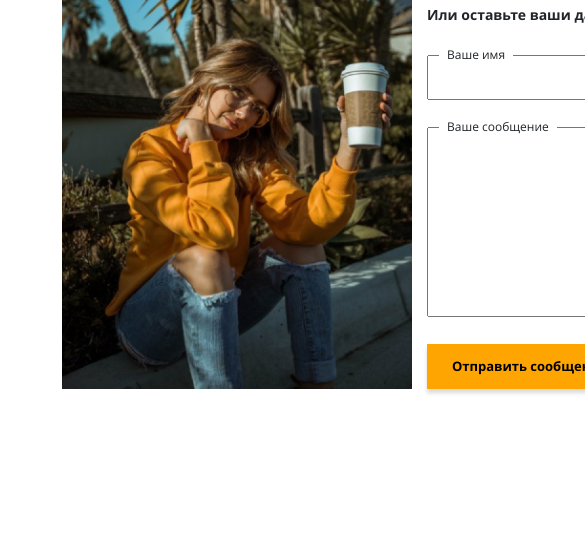
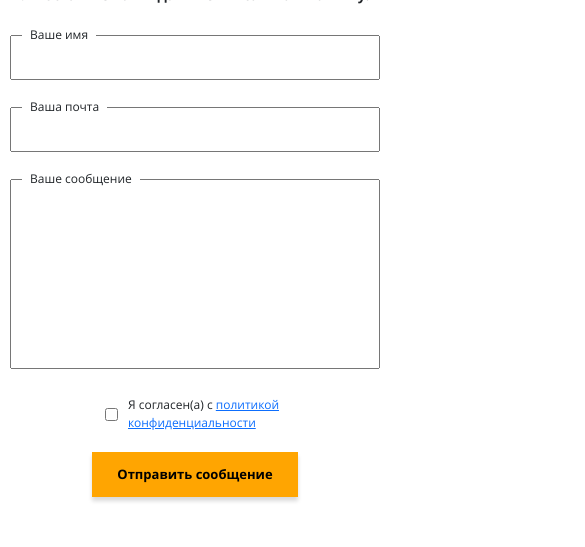
Before and after one commit to IgorPankratov/portfolio, a website: page src/index.html in a window 390 px wide. Shown: the part 8407-8954 px from the top of the page, 585 px wide, since content can reach past the window. Before the commit the page ends 8886 px from the top, so only its background shows below. Drawn offline with nearby package versions, Linux system fonts and the light colour scheme; files that its build step writes are made by us from their sources; files whose address does not match are found by name.

Commit message:
Adaptation of the Cotacta section is completed

```diff
--- a/src/sass/blocks/_media.scss
+++ b/src/sass/blocks/_media.scss
@@ -16,6 +16,19 @@
         grid-template-columns: 40px 195px;
         column-gap: 15px;
       }
+    }
+  }
+  .contacts {
+    &__wrapper {
+      grid-template-columns: 350px 470px;
+      column-gap: 15px;
+    }
+    &__form {
+      grid-template: 45px 190px 45px / repeat(2, 230px);
+      column-gap: 10px;
+    }
+    &__btn {
+      font-size: 13px;
     }
   }
 }
@@ -68,19 +81,19 @@
       }
     }
   }
-  .contacts {
-    &__wrapper {
-      grid-template-columns: 350px 470px;
-      column-gap: 15px;
-    }
-    &__form {
-      grid-template: 45px 190px 45px / repeat(2, 230px);
-      column-gap: 10px;
-    }
-    &__btn {
-      font-size: 13px;
-    }
-  }
+  // .contacts {
+  //   &__wrapper {
+  //     grid-template-columns: 350px 470px;
+  //     column-gap: 15px;
+  //   }
+  //   &__form {
+  //     grid-template: 45px 190px 45px / repeat(2, 230px);
+  //     column-gap: 10px;
+  //   }
+  //   &__btn {
+  //     font-size: 13px;
+  //   }
+  // }
 }
 
 @media (max-width: 992px) {
@@ -140,9 +153,9 @@
     // &__wrapper {
     //   grid-template-columns: auto-fit;
     // }
-    // &__photo {
-    //   display: none;
-    // }
+    &__photo {
+      display: none;
+    }
   }
 }
 
@@ -153,6 +166,9 @@
   .title {
     &_fz48 {
       font-size: 28px;
+    }
+    &_fz36 {
+      font-size: 24px;
     }
   }
   .promo {
@@ -209,6 +225,16 @@
     &__wrapper {
       margin-top: 20px;
       justify-content: center;
+    }
+  }
+  .contacts {
+    padding-top: 40px;
+    &__wrapper {
+      padding: 0;
+      grid-template-columns: 1fr;
+    }
+    &__form {
+      grid-template: 45px 190px 45px / repeat(2, 240px);
     }
   }
 }
@@ -301,10 +327,36 @@
     }
     &__item {
       &-title {
-        &:before{
+        &:before {
           display: none;
         }
       }
     }
   }
+  .contacts {
+    padding-bottom: 50px;
+    &__form {
+      grid-template: 45px 45px 190px minmax(45px, auto) / 1fr;
+    }
+    &__textarea {
+      grid-column: unset;
+      width: 100%;
+    }
+    &__triggers {
+      grid-column: unset;
+      grid-template-columns: 1fr;
+      column-gap: unset;
+      row-gap: 20px;
+    }
+    &__btn {
+      order: 2;
+      max-width: 220px;
+      margin: 0 auto;
+    }
+    &__policy {
+      width: 180px;
+      margin: 0 auto;
+      line-height: 18px;
+    }
+  }
 }
```
Also changed, not shown: dist/css/style.min.css.
